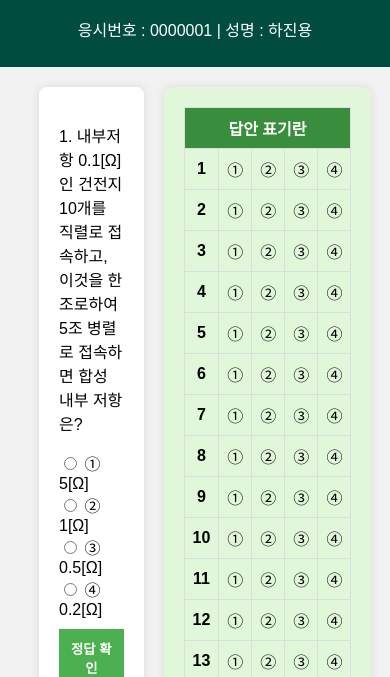
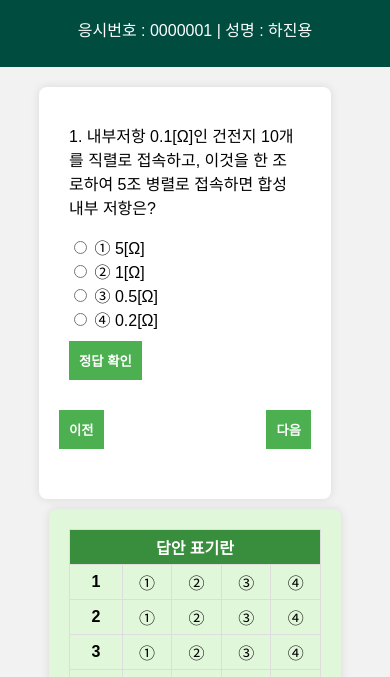
Before and after one commit to Realdragon93/electric-cbt, a plain HTML site: page 전기이론.html in a window 390 px wide. Shown: the part 137-814 px from the top of the page. Drawn offline with nearby package versions, Linux system fonts and the light colour scheme.

Commit message:
Add files via upload

```diff
--- a/css/styles.css
+++ b/css/styles.css
@@ -113,3 +113,45 @@ button:hover {
   margin-top: 20px;
   cursor: pointer;
 }
+
+/* 기존 스타일은 유지 */
+
+.container {
+  display: flex;
+  flex-direction: row;
+  justify-content: space-between;
+}
+
+.question, .answer-sheet {
+  flex: 1;
+  margin: 10px;
+}
+
+/* 모바일 화면용 미디어 쿼리 */
+@media (max-width: 768px) {
+  .container {
+      flex-direction: column;
+  }
+
+  .question {
+      order: 1;
+  }
+
+  .answer-sheet {
+      order: 2;
+      flex: 0 1 auto;
+  }
+
+  .answer-sheet table {
+      width: 100%;
+  }
+
+  .answer-sheet th, .answer-sheet td {
+      padding: 5px;
+      text-align: center;
+  }
+
+  .answer-sheet button.submit-button {
+      width: 100%;
+  }
+}
```
